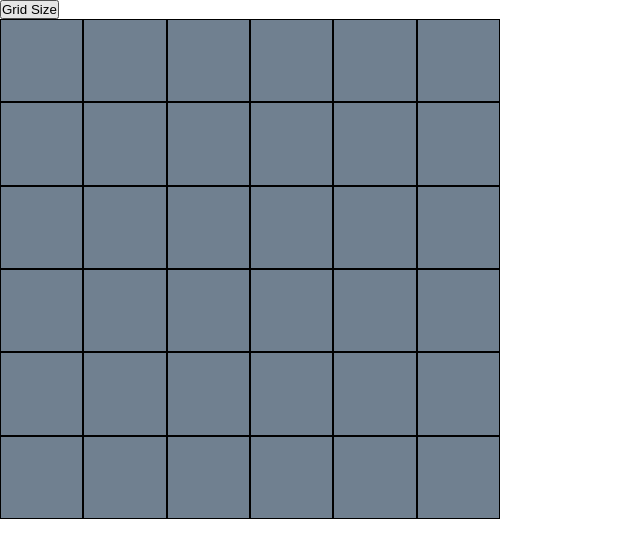
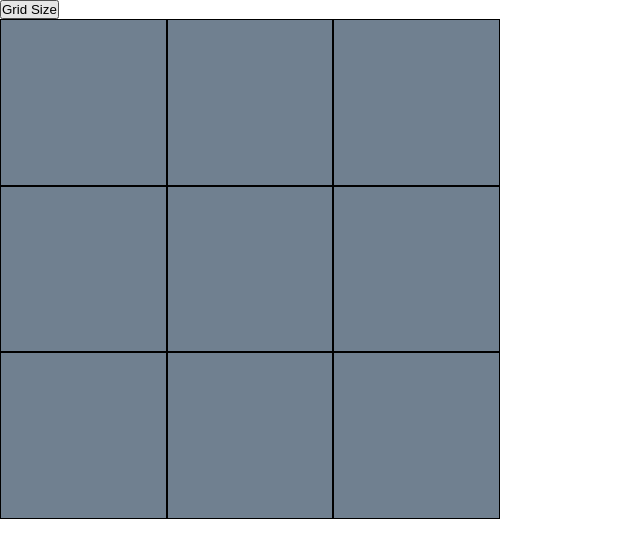
Before and after one commit to Alves15/odin-sketch, a plain HTML site: page index.html in a window 1280 px wide. Shown: the whole page, without its empty margins (0-640 px from the left). Drawn offline with Linux system fonts and the light colour scheme.

Commit message:
merged blockpaint function with gridcreate function. Grid creation, sizing and painting all work properly

```diff
--- a/index.html
+++ b/index.html
@@ -12,39 +12,26 @@
 
         const container = document.querySelector('#container');
         const containersize = 500;
-        let gridsize = 6;
+        let gridsize = 3;
 
-        function blockpaint (cls){
-            const blocks = document.querySelectorAll(cls);
-            blocks.forEach((block) => {
-                block.addEventListener('mouseover', () => {
-                    block.classList.add('gridblock-painted');
-                });
-            });
-        }
+        function gridcreate (gridsize){
 
-        function blocksize (cls){
-            const blocks = document.querySelectorAll(cls);
-            blocks.forEach((block) => {
-                let height = containersize / (gridsize * gridsize / gridsize) - 2 + 'px';
-                block.style.height = height;
-                let width = containersize / (gridsize * gridsize / gridsize) - 2 + 'px';
-                block.style.width = width;
-            });
-        }
-
-        function gridcreate (){
             for (let i = 0; i < gridsize * gridsize; i++){
             let gridblock = document.createElement('div');
             gridblock.classList.add('gridblock');
             container.appendChild(gridblock);
+            let height = containersize / (gridsize * gridsize / gridsize) - 2 + 'px';
+            gridblock.style.height = height;
+            let width = containersize / (gridsize * gridsize / gridsize) - 2 + 'px';
+            gridblock.style.width = width;
+            gridblock.addEventListener('mouseover', () => {
+                    gridblock.classList.add('gridblock-painted');
+                });
             }
 
-            blocksize('.gridblock');
         }
 
-        gridcreate();
-        blockpaint('.gridblock');
+        gridcreate(gridsize);
 
         const btn = document.querySelector('#btn');
         btn.addEventListener('click', () => {
@@ -53,8 +40,8 @@
             blocks.forEach((block) => {
                 block.remove();
             });
-            gridcreate();
-            blockpaint('.gridblock');
+            gridcreate(gridsize);
+
         });
 
     </script>
```
